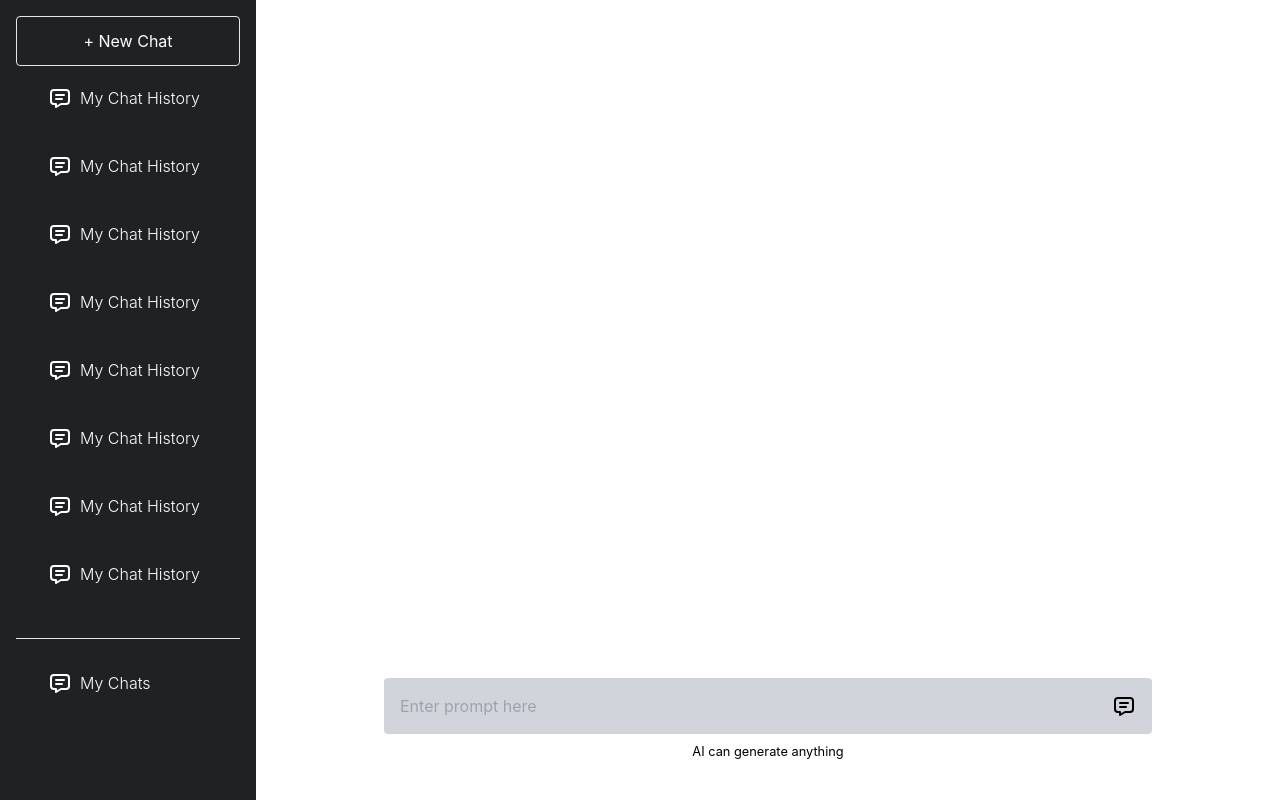
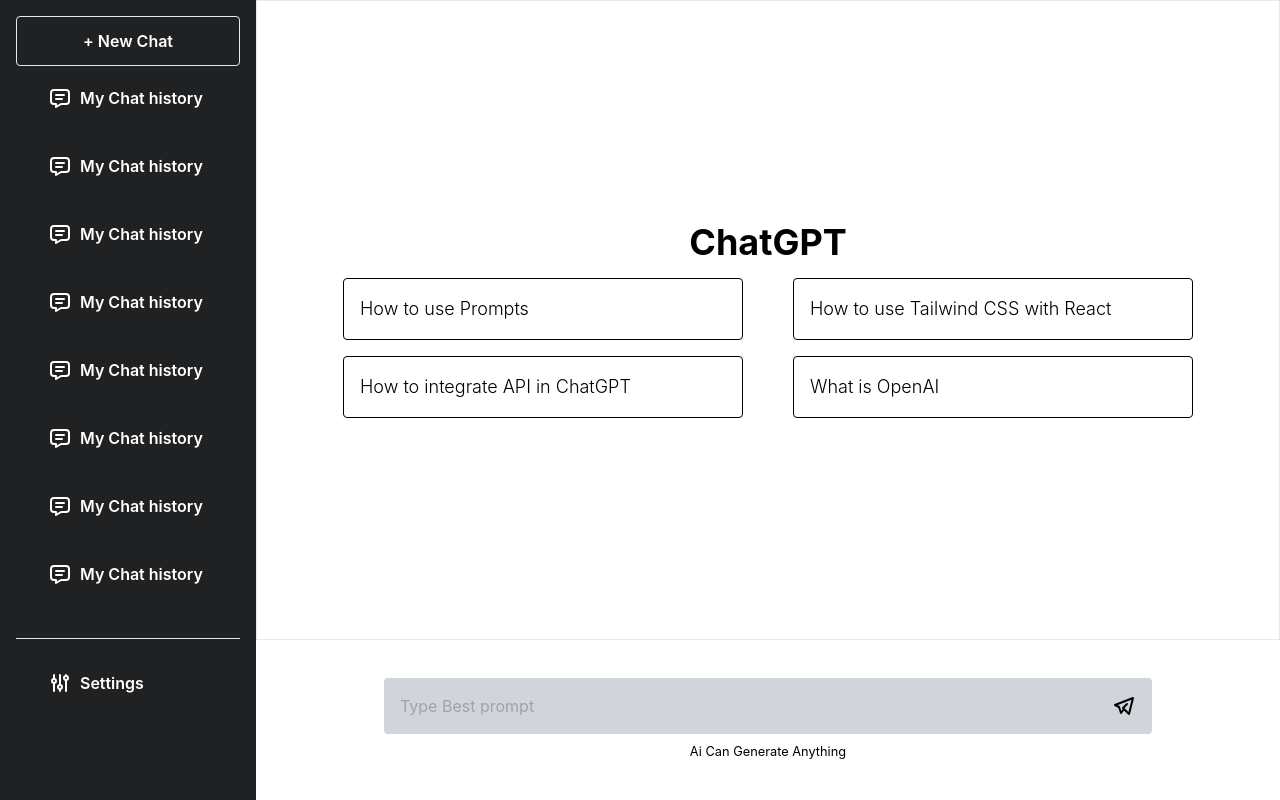
Before and after one commit to muhammadmueenarif/ChatGPT-and-React---AI-Chatbot-Revolution, a React (Create React App) app in the folder my-app/: page / in a window 1280 px wide. Built offline with nearby package versions, Linux system fonts and the light colour scheme.

Commit message:
ui fixed and some backend edded

```diff
--- a/my-app/src/Chat/index.js
+++ b/my-app/src/Chat/index.js
@@ -1,168 +1,189 @@
-import React from "react";
+import React, { useState } from  "react";
 
-const Chat = () => {
 const example = [
-    "How to use prompts",
-    "How to use tailwind css with react",
-    "How to integrate api in chatgpt",
+  "How to use Prompts",
+  "How to use Tailwind CSS with React",
+  "How to integrate API in ChatGPT",
   "What is OpenAI",
 ];
+const Chat = () => {
 
-  const newChat = [
-    {
-      role: "user",
-      message: "i want to use tailwindcss",
+const [newchat, setnewChat] = useState([]);
+const [input, setInput] = useState('');
+
+const handledata = async () => {
+  if (input.trim) {
+    setnewChat([...newchat, { role: 'user', content: input }]);
+    setInput('');
+    const response = await fetch('http://localhost:8000/api/chat', {
+      method: 'POST',
+      headers: {
+        'Content-Type': 'application/json',
       },
-    {
-      role: "assistant",
-      message: "okay great",
-    },
-    {
-      role: "user",
-      message: "show me sample code",
-    },
-    {
-      role: "assistant",
-      message: "you can use like flex, flex-col, w-full, h-full etc",
-    },
-  ];
+      body: JSON.stringify({
+        messages: [
+          ...newchat,
+          { role: 'user', content: input },
+        ]
+      })
+    });
+    const resdata = await response.json();
+    console.log(resdata, "Response recevied");
+    setnewChat([...newchat ,{ role: 'user', content: input }, resdata?.choices?.[0]?.message ]);
+  }
+}
+
+  // const newChat = [
+  //   {
+  //     role: "user",
+  //     message: "I want to use Tailwindcss",
+  //   },
+  //   {
+  //     role: "assistant",
+  //     message: "Yes",
+  //   },
+  //   {
+  //     role: "user",
+  //     message: "Show me some sample codes.",
+  //   },
+  //   {
+  //     role: "assistant",
+  //     message: "Here is an example.",
+  //   },
+  // ];
+
   return (
-    // chat screen
-    <div className="h-screen w-screen flex bg-[white]">
-      {/* sidebar */}
-      <div className="w-[20%] h-screen bg-[#202123] text-white p-4">
-        {/* chat button  */}
-        <div className="h-[5%]">
-          <button className="w-full h-[50px] border rounded">+ New Chat</button>
+    <div className="h-screen w-screen flex  bg-[white]">
+      <div className="w-[20%] h-screen  bg-[#202123] text-white p-4">
+        <div className="h-[5%] font-semibold">
+          <button className="w-full h-[50px] border rounded ">
+            + New Chat
+          </button>
         </div>
-
-        {/* all previous chats */}
-        <div className="h-[75%] overflow-scroll hide-scroll-bar mb-2">
-          {[1, 2, 3, 4, 5, 6, 7, 8, 9, 10].map((item, index) => {
+        <div className="h-[75%]   overflow-scroll  hide-scroll-bar mb-2  ">
+          {[1, 2, 3, 4, 5, 6, 8, 9, 10, 11, 12, 13].map((item, index) => {
             return (
-              <div
-                className="py-3 rounded text-center mt-5 font-light flex items-center hover:bg-slate-500 px-8
-              cursor-pointer"
-              >
+              <div className="py-3 rounded text-center mt-5 font-semibold flex items-center hover:bg-slate-500 px-8 cursor-pointer ">
                 <span className="mr-2">
                   <svg
                     xmlns="http://www.w3.org/2000/svg"
+                    class="icon icon-tabler icon-tabler-message"
                     width="24"
                     height="24"
                     viewBox="0 0 24 24"
+                    stroke-width="2"
+                    stroke="currentColor"
                     fill="none"
-                    stroke="currentColor"
-                    stroke-width="2"
                     stroke-linecap="round"
                     stroke-linejoin="round"
-                    class="icon icon-tabler icons-tabler-outline icon-tabler-message"
                   >
-                    <path stroke="none" d="M0 0h24v24H0z" fill="none" />
-                    <path d="M8 9h8" />
-                    <path d="M8 13h6" />
-                    <path d="M18 4a3 3 0 0 1 3 3v8a3 3 0 0 1 -3 3h-5l-5 3v-3h-2a3 3 0 0 1 -3 -3v-8a3 3 0 0 1 3 -3h12z" />
+                    <path stroke="none" d="M0 0h24v24H0z" fill="none"></path>
+                    <path d="M8 9h8"></path>
+                    <path d="M8 13h6"></path>
+                    <path d="M18 4a3 3 0 0 1 3 3v8a3 3 0 0 1 -3 3h-5l-5 3v-3h-2a3 3 0 0 1 -3 -3v-8a3 3 0 0 1 3 -3h12z"></path>
                   </svg>
                 </span>
-                My Chat History
+                My Chat history
               </div>
             );
           })}
         </div>
-
-        {/* profile and setting option */}
-
-        <div className="h-[20%] overflow-scroll hide-scroll-bar border-t">
-          {[1].map((item, index) => {
-            return (
-              <div
-                className="py-3 rounded text-center mt-5 font-light flex items-center hover:bg-slate-500 px-8
-              cursor-pointer"
-              >
+        <div className="h-[20%]  overflow-scroll  hide-scroll-bar border-t ">
+          <div className="py-3 rounded text-center mt-5  font-semibold flex items-center hover:bg-slate-500 px-8 cursor-pointer">
             <span className="mr-2">
               <svg
                 xmlns="http://www.w3.org/2000/svg"
+                class="icon icon-tabler icon-tabler-adjustments"
                 width="24"
                 height="24"
                 viewBox="0 0 24 24"
+                stroke-width="2"
+                stroke="currentColor"
                 fill="none"
-                    stroke="currentColor"
-                    stroke-width="2"
                 stroke-linecap="round"
                 stroke-linejoin="round"
-                    class="icon icon-tabler icons-tabler-outline icon-tabler-message"
               >
-                    <path stroke="none" d="M0 0h24v24H0z" fill="none" />
-                    <path d="M8 9h8" />
-                    <path d="M8 13h6" />
-                    <path d="M18 4a3 3 0 0 1 3 3v8a3 3 0 0 1 -3 3h-5l-5 3v-3h-2a3 3 0 0 1 -3 -3v-8a3 3 0 0 1 3 -3h12z" />
+                <path stroke="none" d="M0 0h24v24H0z" fill="none"></path>
+                <path d="M4 10a2 2 0 1 0 4 0a2 2 0 0 0 -4 0"></path>
+                <path d="M6 4v4"></path>
+                <path d="M6 12v8"></path>
+                <path d="M10 16a2 2 0 1 0 4 0a2 2 0 0 0 -4 0"></path>
+                <path d="M12 4v10"></path>
+                <path d="M12 18v2"></path>
+                <path d="M16 7a2 2 0 1 0 4 0a2 2 0 0 0 -4 0"></path>
+                <path d="M18 4v1"></path>
+                <path d="M18 9v11"></path>
               </svg>
             </span>
-                My Chats
+            Settings
           </div>
-            );
-          })}
         </div>
       </div>
 
-      {/* main chat box */}
       <div className="w-[80%]">
-        {newChat.length > 0 ? (
+        {newchat.length > 0 ? (
           <div className="h-[80%] overflow-scroll hide-scroll-bar pt-6">
-            {newChat.map((item, index) => {
-              <div className="w-[60%] border border-slate-600 flex items-center mx-auto p-6 text-black">
-                {/* avatar image of user and chatbot */}
-                <span className="mr-6 p-2 rounded-full bg-slate-500">
+            {newchat.map((item, index) => (
+              <div
+                className={`w-[60%]  border-slate-600 flex items-center mx-auto p-6 text-black ${
+                  item.role === "assistant" && "bg-slate-200 rounded "
+                } `}
+              >
+                <span className="mr-6 p-2 bg-slate-500 rounded-full">
                   {item.role === "user" ? (
                     <svg
                       xmlns="http://www.w3.org/2000/svg"
+                      class="icon icon-tabler icon-tabler-user"
                       width="24"
                       height="24"
                       viewBox="0 0 24 24"
-                      fill="currentColor"
-                      class="icon icon-tabler icons-tabler-filled icon-tabler-user"
+                      stroke-width="2"
+                      stroke="currentColor"
+                      fill="none"
+                      stroke-linecap="round"
+                      stroke-linejoin="round"
                     >
-                      <path stroke="none" d="M0 0h24v24H0z" fill="none" />
-                      <path d="M12 2a5 5 0 1 1 -5 5l.005 -.217a5 5 0 0 1 4.995 -4.783z" />
-                      <path d="M14 14a5 5 0 0 1 5 5v1a2 2 0 0 1 -2 2h-10a2 2 0 0 1 -2 -2v-1a5 5 0 0 1 5 -5h4z" />
-                    </svg>
-                  ) : (
+                      <path stroke="none" d="M0 0h24v24H0z" fill="none"></path>
+                      <path d="M8 7a4 4 0 1 0 8 0a4 4 0 0 0 -8 0"></path>
+                      <path d="M6 21v-2a4 4 0 0 1 4 -4h4a4 4 0 0 1 4 4v2"></path>
+                    </svg> )
+                  : (
                     <svg
                       xmlns="http://www.w3.org/2000/svg"
+                      class="icon icon-tabler icon-tabler-robot"
                       width="24"
                       height="24"
                       viewBox="0 0 24 24"
+                      stroke-width="2"
+                      stroke="currentColor"
                       fill="none"
-                      stroke="currentColor"
-                      stroke-width="2"
                       stroke-linecap="round"
                       stroke-linejoin="round"
-                      class="icon icon-tabler icons-tabler-outline icon-tabler-robot">
-                      <path stroke="none" d="M0 0h24v24H0z" fill="none" />
-                      <path d="M6 4m0 2a2 2 0 0 1 2 -2h8a2 2 0 0 1 2 2v4a2 2 0 0 1 -2 2h-8a2 2 0 0 1 -2 -2z" />
-                      <path d="M12 2v2" />
-                      <path d="M9 12v9" />
-                      <path d="M15 12v9" />
-                      <path d="M5 16l4 -2" />
-                      <path d="M15 14l4 2" />
-                      <path d="M9 18h6" />
-                      <path d="M10 8v.01" />
-                      <path d="M14 8v.01" />
+                    >
+                      <path stroke="none" d="M0 0h24v24H0z" fill="none"></path>
+                      <path d="M6 4m0 2a2 2 0 0 1 2 -2h8a2 2 0 0 1 2 2v4a2 2 0 0 1 -2 2h-8a2 2 0 0 1 -2 -2z"></path>
+                      <path d="M12 2v2"></path>
+                      <path d="M9 12v9"></path>
+                      <path d="M15 12v9"></path>
+                      <path d="M5 16l4 -2"></path>
+                      <path d="M15 14l4 2"></path>
+                      <path d="M9 18h6"></path>
+                      <path d="M10 8v.01"></path>
+                      <path d="M14 8v.01"></path>
                     </svg>
                   )}
                 </span>
-                <div>{item.message}</div>
-              </div>;
-            })}
+                <div>{item.content}</div>
+              </div>
+            ))}
           </div>
         ) : (
-          <div className=" h-[80%] border flex flex-col justify-center items-center text-black">
+          <div className="h-[80%] border flex flex-col justify-center items-center text-black">
             <div className="text-4xl font-bold">ChatGPT</div>
-
             <div className="flex flex-wrap justify-around max-w-[900px]">
               {example.map((item, index) => {
                 return (
-                  <div className="text-lg font-light p-4 border border-black rounded min-w-[400px] mt
-                     hover:bg-slate-300">
+                  <div  className="text-lg font-light p-4 border border-black rounded min-w-[400px] mt-4 hover:bg-slate-300" onClick={() => {setInput(item)}}>
                     {item}
                   </div>
                 );
@@ -171,40 +192,39 @@
           </div>
         )}
 
-        {/* chatgpt prompt input */}
         <div className="h-[20%]">
-          <div className="flex flex-col items-center justify-center h-full w-full">
+          <div className="flex flex-col items-center justify-center h-full  w-full">
             <div className="w-[75%] flex justify-center relative">
               <input
-              type="text"
+                type="text" onChange={(e) => setInput(e.target.value)}
                 className="w-full rounded text-black p-4 pr-16 bg-gray-300"
-              placeholder="Enter prompt here"/>
+                placeholder="Type Best prompt" value={input}
 
-            <span className="absolute right-4 top-4 cursor-pointer">
+              />
+              <span className="absolute right-4 top-4  cursor-pointer" onClick={() => input.trim() ? handledata(): undefined}>
                 <svg
                   xmlns="http://www.w3.org/2000/svg"
+                  class="icon icon-tabler icon-tabler-brand-telegram"
                   width="24"
                   height="24"
                   viewBox="0 0 24 24"
+                  stroke-width="2"
+                  stroke="currentColor"
                   fill="none"
-                stroke="currentColor"
-                stroke-width="2"
                   stroke-linecap="round"
                   stroke-linejoin="round"
-                class="icon icon-tabler icons-tabler-outline icon-tabler-message">
-                <path stroke="none" d="M0 0h24v24H0z" fill="none" />
-                <path d="M8 9h8" />
-                <path d="M8 13h6" />
-                <path d="M18 4a3 3 0 0 1 3 3v8a3 3 0 0 1 -3 3h-5l-5 3v-3h-2a3 3 0 0 1 -3 -3v-8a3 3 0 0 1 3 -3h12z" />
+                >
+                  <path stroke="none" d="M0 0h24v24H0z" fill="none"></path>
+                  <path d="M15 10l-4 4l6 6l4 -16l-18 7l4 2l2 6l3 -4"></path>
                 </svg>
               </span>
             </div>
-            <small className="text-black mt-2">AI can generate anything</small>
+
+            <small className="text-black mt-2">Ai Can Generate Anything</small>
           </div>
         </div>
       </div>
     </div>
   );
 };
-
 export default Chat;
```
Lines whose indentation alone changed are shown as unchanged.
